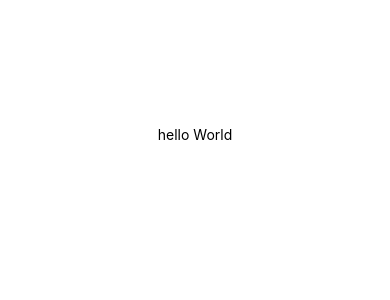
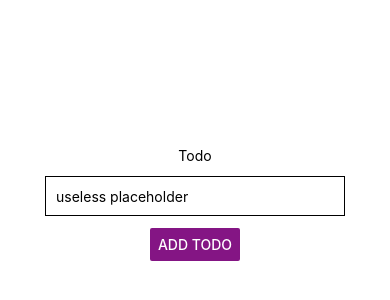
Before and after one commit to Oskarmle/FinanceManagerV1, a React Native app: screen / in a window 390 px wide. Shown: the part 288-588 px from the top of the page. Built offline with nearby package versions, Linux system fonts and the light colour scheme.

Commit message:
todo component, and touchToComplete

```diff
--- a/App.tsx
+++ b/App.tsx
@@ -1,10 +1,11 @@
 import { StatusBar } from 'expo-status-bar';
 import { StyleSheet, Text, View } from 'react-native';
+import Todo from './todos/Todo';
 
 export default function App() {
   return (
     <View style={styles.container}>
-      <Text>hello World</Text>
+      <Todo></Todo>
       <StatusBar style="auto" />
     </View>
   );
--- a/todos/Todo.tsx
+++ b/todos/Todo.tsx
@@ -13,11 +13,21 @@ import { TodoEntity } from "./TodoEntity";
 export default function Todo() {
   const [todos, setTodos] = React.useState([] as TodoEntity[]);
   const [todo, setTodo] = React.useState("");
+
   const onAddTodo = () => {
     const newTodo = new TodoEntity(todos.length, todo);
     setTodos([...todos, newTodo]);
-    console.log(todos);
+    setTodo("");
   };
+
+  const toggleTodoCompletion = (id: number) => {
+    setTodos((checkTodos) =>
+      checkTodos.map((todo) =>
+        todo.id === id ? { ...todo, completed: !todo.completed } : todo
+      )
+    );
+  };
+
   return (
     <View style={styles.todoContainer}>
       <Text>Todo</Text>
@@ -27,17 +37,22 @@ export default function Todo() {
         value={todo}
         placeholder="useless placeholder"
       />
-
       <Button
         onPress={onAddTodo}
         title="Add todo"
         color="#841584"
         accessibilityLabel="Add todo"
       />
-      <TodoList></TodoList>
       <FlatList
+        style={styles.todoList}
         data={todos}
-        renderItem={({ item }) => <Text>{item.title}</Text>}
+        keyExtractor={(item) => item.id.toString()}
+        renderItem={({ item }) => (
+          <TodoList
+            todoItem={item}
+            toggleTodoCompletion={toggleTodoCompletion}
+          ></TodoList>
+        )}
       ></FlatList>
     </View>
   );
@@ -46,7 +61,7 @@ export default function Todo() {
 const styles = StyleSheet.create({
   input: {
     height: 40,
-    width: 200,
+    width: 300,
     margin: 12,
     borderWidth: 1,
     padding: 10,
@@ -54,6 +69,10 @@ const styles = StyleSheet.create({
   todoContainer: {
     alignItems: "center",
     justifyContent: "center",
-    marginTop: 50,
+    top: 80,
+  },
+  todoList: {
+    marginTop: 20,
+    gap: 10,
   },
 });
--- a/todos/TodoList.tsx
+++ b/todos/TodoList.tsx
@@ -1,10 +1,49 @@
-import { View, Text } from "react-native";
-import react from "react";
+import { View, Text, StyleSheet, TouchableOpacity } from "react-native";
+import { TodoEntity } from "./TodoEntity";
 
-export default function TodoList() {
+export type TodoListProps = {
+  todoItem: TodoEntity;
+  toggleTodoCompletion: (id: number) => void;
+};
+
+export default function TodoList({
+  todoItem,
+  toggleTodoCompletion,
+}: TodoListProps) {
+  const handleOnPress = () => {
+    toggleTodoCompletion(todoItem.id);
+  };
+
   return (
     <View>
-      <Text>Your todos</Text>
+      <TouchableOpacity
+        style={[styles.todo, todoItem.completed && styles.completedTodo]}
+        onPress={handleOnPress}
+      >
+        <Text style={styles.todoText}>{todoItem.title}</Text>
+      </TouchableOpacity>
     </View>
   );
 }
+
+const styles = StyleSheet.create({
+  todo: {
+    alignItems: "center",
+    justifyContent: "center",
+    width: 300,
+    color: "#ffffff",
+    backgroundColor: "red",
+    marginBottom: 12,
+    paddingLeft: 5,
+    paddingRight: 5,
+    paddingTop: 8,
+    paddingBottom: 8,
+  },
+  completedTodo: {
+    color: "white",
+    backgroundColor: "green",
+  },
+  todoText: {
+    color: "white",
+  },
+});
```
